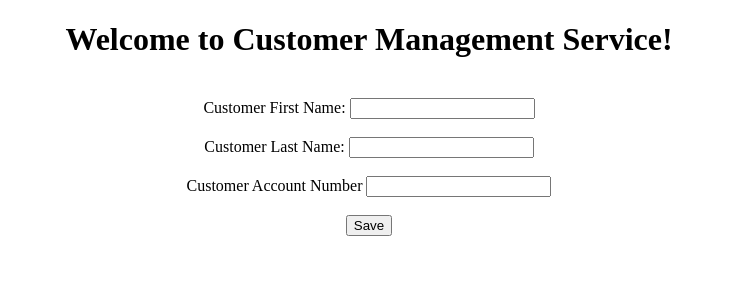
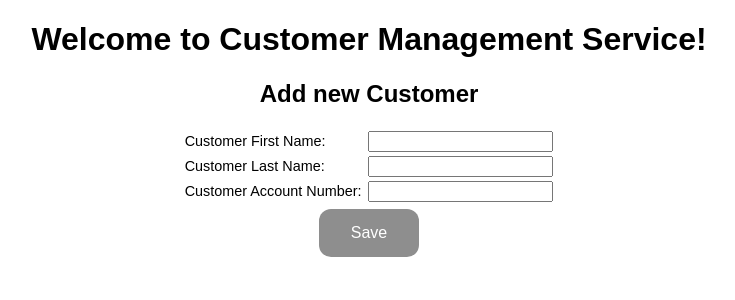
Before and after one commit to dsmith2708/New-Angular-Spring-CRUD, an Angular app in the folder client-side/client/: page / in a window 1280 px wide. Both pictures are taken after a click on the button "Add New User". Shown: the top 300 px of the page, without its empty margins (271-1006 px from the left). Built offline with nearby package versions, Linux system fonts and the light colour scheme; no server answers.

Commit message:
appearance changes

```diff
--- a/client-side/client/src/app/app.component.css
+++ b/client-side/client/src/app/app.component.css
@@ -0,0 +1,21 @@
+h1 {
+  font-family: Arial, "Helvetica Neue", Helvetica, sans-serif;
+  font-size: 2.0em;
+}
+
+button {
+  background-color: #8e8e8e;
+  border: none;
+  color: white;
+  padding: 15px 32px;
+  text-align: center;
+  text-decoration: none;
+  font-size: 16px;
+  margin: 4px 2px;
+  cursor: pointer;
+  border-radius: 12px;
+}
+
+button:hover {
+  background-color: #707070;
+}
--- a/client-side/client/src/app/app.component.html
+++ b/client-side/client/src/app/app.component.html
@@ -6,5 +6,4 @@
 
 <app-customer-list [hidden]="this.showCreateCustomer"></app-customer-list>
 <button [hidden]="this.showCreateCustomer" (click)="this.showAddCustomer()">Add New User</button>
-<br />
 <app-create-customer [hidden]="!this.showCreateCustomer"></app-create-customer>
--- a/client-side/client/src/app/create-customer/create-customer.component.css
+++ b/client-side/client/src/app/create-customer/create-customer.component.css
@@ -0,0 +1,29 @@
+button {
+  background-color: #8e8e8e;
+  border: none;
+  color: white;
+  padding: 15px 32px;
+  text-align: center;
+  text-decoration: none;
+  font-size: 16px;
+  margin: 4px 2px;
+  cursor: pointer;
+  border-radius: 12px;
+}
+
+h2 {
+  font-family: Arial, "Helvetica Neue", Helvetica, sans-serif;
+  font-size: 1.5em;
+}
+
+span {
+  text-align: left;
+  font-family: Arial, "Helvetica Neue", Helvetica, sans-serif;
+  font-size: 0.9em;
+  margin-right: 0.2em;
+  float: left;
+}
+
+table {
+  margin: auto;
+}
--- a/client-side/client/src/app/create-customer/create-customer.component.html
+++ b/client-side/client/src/app/create-customer/create-customer.component.html
@@ -1,4 +1,30 @@
-Customer First Name: <input [(ngModel)]="this.newCustomer.firstName" name="newCustomerFirstName" type="text" /> <br /> <br />
-Customer Last Name: <input [(ngModel)]="this.newCustomer.lastName" name="newCustomerLastName" type="text" /><br /> <br />
-Customer Account Number <input [(ngModel)]="this.newCustomer.accountNo" name="newCustomerAccountNo"type="text" /> <br /> <br />
+
+<h2>Add new Customer</h2>
+
+<table>
+  <tr>
+    <td>
+      <span>Customer First Name:</span>
+    </td>
+    <td>
+      <input [(ngModel)]="this.newCustomer.firstName" name="newCustomerFirstName" type="text" />
+    </td>
+  </tr>
+  <tr>
+    <td>
+      <span>Customer Last Name: </span>
+    </td>
+    <td>
+      <input [(ngModel)]="this.newCustomer.lastName" name="newCustomerLastName" type="text" />
+    </td>
+  </tr>
+  <tr>
+    <td>
+      <span>Customer Account Number: </span>
+    </td>
+    <td>
+      <input [(ngModel)]="this.newCustomer.accountNo" name="newCustomerAccountNo"type="text" />
+    </td>
+  </tr>
+</table>
 <button (click)="this.saveNewCustomer()">Save</button>
--- a/client-side/client/src/app/customer-list/customer-list.component.css
+++ b/client-side/client/src/app/customer-list/customer-list.component.css
@@ -0,0 +1,46 @@
+button {
+  border-radius: 12px;
+  background-color: #8e8e8e;
+  border: none;
+  color: white;
+  cursor: pointer;
+}
+
+h2 {
+  font-family: Arial, "Helvetica Neue", Helvetica, sans-serif;
+  font-size: 1.5em;
+}
+
+th {
+  font-family: Arial, "Helvetica Neue", Helvetica, sans-serif;
+  font-size: 1.0em;
+}
+
+td {
+  font-family: Arial, "Helvetica Neue", Helvetica, sans-serif;
+  font-size: 0.9em;
+}
+
+table {
+  margin: auto;
+}
+
+.saveChangesBtn {
+  background-color: #8e8e8e;
+  border: none;
+  color: white;
+  padding: 15px 32px;
+  text-align: center;
+  text-decoration: none;
+  font-size: 16px;
+  margin: 4px 2px;
+  cursor: pointer;
+}
+
+span {
+  text-align: left;
+  font-family: Arial, "Helvetica Neue", Helvetica, sans-serif;
+  font-size: 0.9em;
+  margin-right: 0.2em;
+  float: left;
+}
--- a/client-side/client/src/app/customer-list/customer-list.component.html
+++ b/client-side/client/src/app/customer-list/customer-list.component.html
@@ -24,10 +24,33 @@
 </div>
 <div [hidden]="!this.listHidden">
   <h2>Update Customer</h2>
-  <form> <br />
-    Customer First Name: <input name="firstName" [(ngModel)]="this.updatedCustomer.firstName" type="text" /> <br /> <br />
-    Customer Last Name: <input name="lastName" [(ngModel)]="this.updatedCustomer.lastName" type="text" /> <br /> <br />
-    Customer Account Number: <input name="accountNo" [(ngModel)]="this.updatedCustomer.accountNo" type="text" /> <br /><br />
-    <button (click)="this.saveCustomerChanges()">Save Changes</button>
+  <form>
+    <table>
+      <tr>
+        <td>
+          <span>Customer First Name: </span>
+        </td>
+        <td>
+          <input name="firstName" [(ngModel)]="this.updatedCustomer.firstName" type="text" />
+        </td>
+      </tr>
+      <tr>
+        <td>
+          <span>Customer Last Name: </span>
+        </td>
+        <td>
+          <input name="lastName" [(ngModel)]="this.updatedCustomer.lastName" type="text" />
+        </td>
+      </tr>
+      <tr>
+        <td>
+          <span>Customer Account Number: </span>
+        </td>
+        <td>
+          <input name="accountNo" [(ngModel)]="this.updatedCustomer.accountNo" type="text" />
+        </td>
+      </tr>
+    </table>
+    <button class="saveChangesBtn" (click)="this.saveCustomerChanges()">Save Changes</button>
   </form>
 </div>
--- a/client-side/client/src/app/shared/customer/customer.service.ts
+++ b/client-side/client/src/app/shared/customer/customer.service.ts
@@ -33,14 +33,14 @@ export class CustomerService {
 
   saveNewCustomer(newCustomer) {
     return this.http.post(this.getPostWebPath(), JSON.stringify(newCustomer)).subscribe(
-        response => response as customer,
+        response => response,
         error => console.log(error)
     );
   }
 
   deleteCustomer(id) {
     return this.http.delete(this.getDeleteWebPath() + id).subscribe(
-        response => response as customer,
+        response => response,
         error => console.log(error)
     );
   }
@@ -48,7 +48,7 @@ export class CustomerService {
   updateCustomer(customer) {
     console.log("CustomerService updateCustomer hit with" + JSON.stringify(customer));
     return this.http.put(this.getPutWebPath(), JSON.stringify(customer)).subscribe(
-        response => response as customer,
+        response => response,
         error => console.log(error)
     );
   }
```
Also changed, not shown: 14 other files (tests, documents, lock files or other folders).
